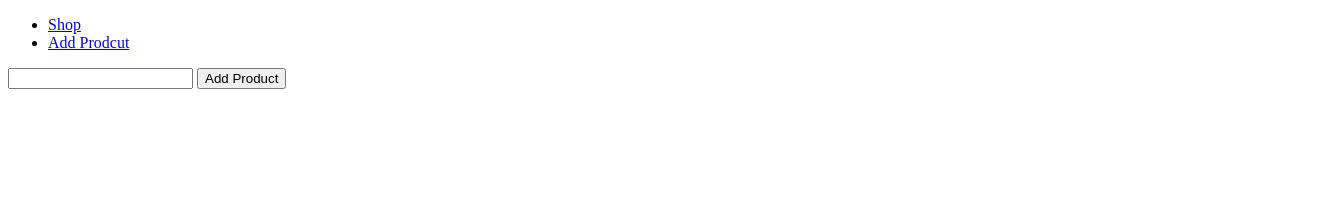
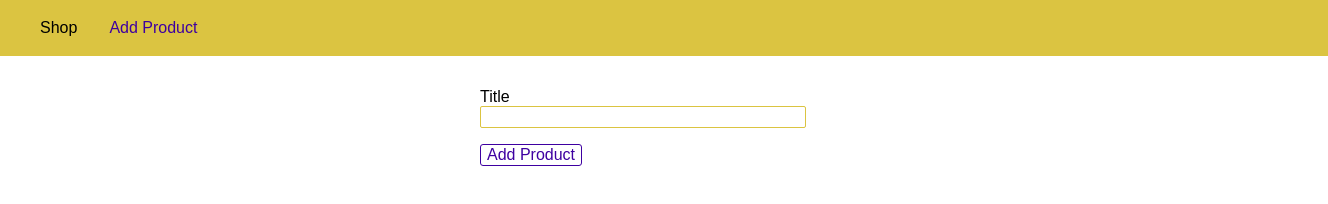
Before and after one commit to mo99me99/Learn-Node.js, a website: page views/add-product.html in a window 1280 px wide. Shown: the whole page, 1328 px wide, since content can reach past the window. Drawn offline with Linux system fonts and the light colour scheme.

Commit message:
019 Serving Files Statically

```diff
--- a/app.js
+++ b/app.js
@@ -8,6 +8,8 @@
 const app = express();
 
 app.use(bodyParser.urlencoded({ extended: false }));
+app.use(express.static(path.join(__dirname, "public")));
+
 app.use("/admin", amdinRoutes);
 app.use(shopRoutes);
 
--- /dev/null
+++ b/public/css/add-product.css
@@ -0,0 +1,82 @@
+body {
+  padding: 0;
+  margin: 0;
+  font-family: sans-serif;
+}
+
+main {
+  padding: 1rem;
+}
+
+.main-header {
+  width: 100%;
+  height: 3.5rem;
+  background-color: #dbc441;
+  padding: 0 1.5rem;
+}
+
+.main-header__nav {
+  height: 100%;
+  display: flex;
+  align-items: center;
+}
+
+.main-header__item-list {
+  list-style: none;
+  margin: 0;
+  padding: 0;
+  display: flex;
+}
+
+.main-header__item {
+  margin: 0 1rem;
+  padding: 0;
+}
+
+.main-header__item a {
+  text-decoration: none;
+  color: black;
+}
+
+.main-header__item a:hover,
+.main-header__item a:active,
+.main-header__item a.active {
+  color: #3e00a1;
+}
+
+.product-form {
+  width: 20rem;
+  max-width: 90%;
+  margin: auto;
+}
+
+.form-control {
+  margin: 1rem 0;
+}
+
+.form-control label,
+.form-control input {
+  display: block;
+  width: 100%;
+}
+
+.form-control input {
+  border: 1px solid #dbc441;
+  font: inherit;
+  border-radius: 2px;
+}
+
+button {
+  font: inherit;
+  border: 1px solid #3e00a1;
+  color: #3e00a1;
+  background: white;
+  border-radius: 3px;
+  cursor: pointer;
+}
+
+button:hover,
+button:active {
+  background-color: #3e00a1;
+  color: white;
+}
--- /dev/null
+++ b/public/css/main.css
@@ -0,0 +1,45 @@
+body {
+  padding: 0;
+  margin: 0;
+  font-family: sans-serif;
+}
+
+main {
+  padding: 1rem;
+}
+
+.main-header {
+  width: 100%;
+  height: 3.5rem;
+  background-color: #dbc441;
+  padding: 0 1.5rem;
+}
+
+.main-header__nav {
+  height: 100%;
+  display: flex;
+  align-items: center;
+}
+
+.main-header__item-list {
+  list-style: none;
+  margin: 0;
+  padding: 0;
+  display: flex;
+}
+
+.main-header__item {
+  margin: 0 1rem;
+  padding: 0;
+}
+
+.main-header__item a {
+  text-decoration: none;
+  color: black;
+}
+
+.main-header__item a:hover,
+.main-header__item a:active,
+.main-header__item a.active {
+  color: #3e00a1;
+}
--- a/views/add-product.html
+++ b/views/add-product.html
@@ -1,25 +1,35 @@
 <!DOCTYPE html>
 <html lang="en">
+
 <head>
     <meta charset="UTF-8">
     <meta name="viewport" content="width=device-width, initial-scale=1.0">
-  <title>Add Prodcut</title>
+    <meta http-equiv="X-UA-Compatible" content="ie=edge">
+    <title>Add Product</title>
+    <link rel="stylesheet" href="/css/add-product.css">
+
 </head>
+
 <body>
-  <header>
-    <nav>
-      <ul>
-        <li><a href="/">Shop</a></li>
-        <li><a href="/admin/add-product">Add Prodcut</a></li>
+    <header class="main-header">
+        <nav class="main-header__nav">
+            <ul class="main-header__item-list">
+                <li class="main-header__item"><a href="/">Shop</a></li>
+                <li class="main-header__item"><a class="active" href="/admin/add-product">Add Product</a></li>
             </ul>
         </nav>
     </header>
 
     <main>
-    <form action="/admin/add-product" method="post">
-      <input type="text" name="title">
+        <form class="product-form" action="/admin/add-product" method="POST">
+            <div class="form-control">
+                <label for="title">Title</label>
+                <input type="text" name="title" id="title">
+            </div>
+
             <button type="submit">Add Product</button>
         </form>
     </main>
 </body>
+
 </html>
```
Also changed, not shown: views/404.html (+17 -4 lines), views/shop.html (+15 -7 lines). Lines whose indentation alone changed are shown as unchanged.
